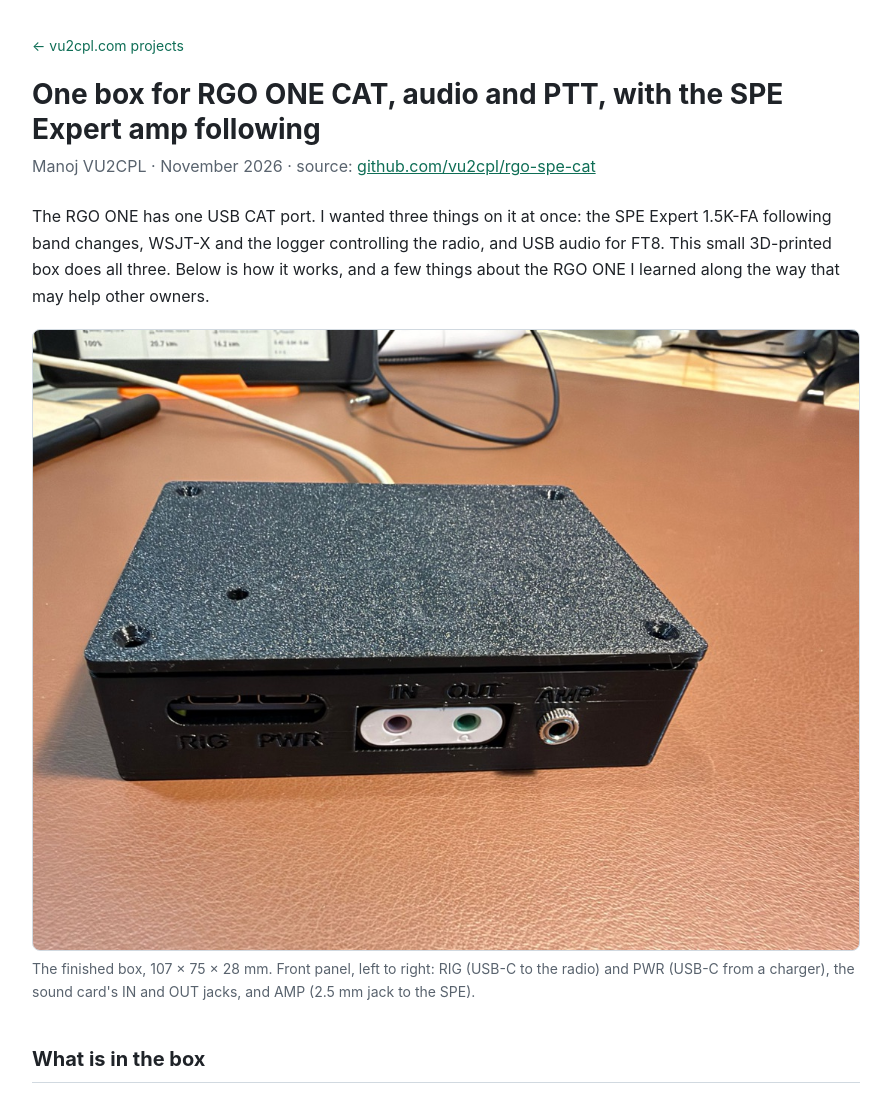
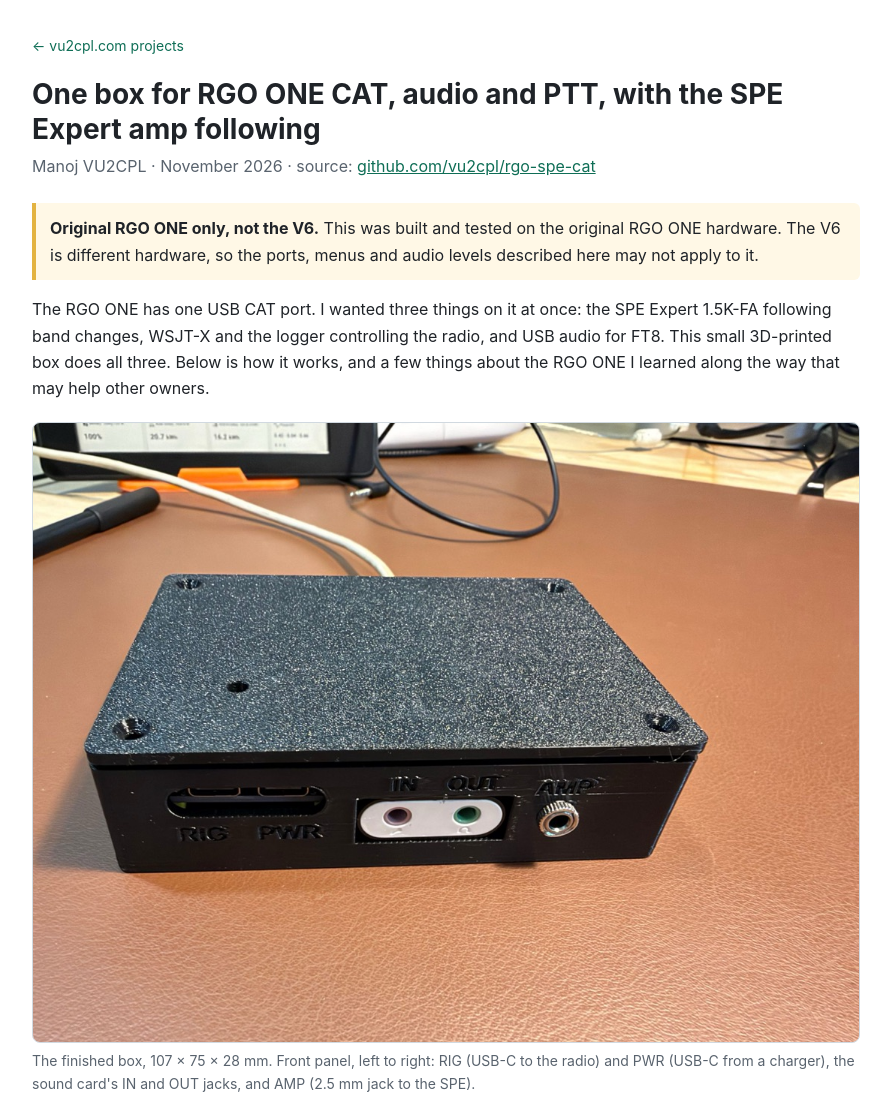
Before and after one commit to vu2cpl/vu2cpl.github.io, a plain HTML site: page projects/rgo-spe-cat/index.html in a window 1280 px wide. Shown: the top 1100 px of the page, without its empty margins (194-1085 px from the left). Drawn offline with Linux system fonts and the light colour scheme.

Commit message:
rgo-spe-cat page: note it is for the original RGO ONE, not the V6
Co-Authored-By: Claude Opus 5.5 <noreply@anthropic.com>

```diff
--- a/projects/rgo-spe-cat/index.html
+++ b/projects/rgo-spe-cat/index.html
@@ -38,6 +38,8 @@ ul{padding-left:22px}
 <a class="back" href="/#projects">&larr; vu2cpl.com projects</a>
 <h1>One box for RGO ONE CAT, audio and PTT, with the SPE Expert amp following</h1>
 <p class="by">Manoj VU2CPL · November 2026 · source: <a href="https://github.com/vu2cpl/rgo-spe-cat">github.com/vu2cpl/rgo-spe-cat</a></p>
+
+<div class="tip"><b>Original RGO ONE only, not the V6.</b> This was built and tested on the original RGO ONE hardware. The V6 is different hardware, so the ports, menus and audio levels described here may not apply to it.</div>
 
 <p>The RGO ONE has one USB CAT port. I wanted three things on it at once: the SPE Expert 1.5K-FA following band changes, WSJT-X and the logger controlling the radio, and USB audio for FT8. This small 3D-printed box does all three. Below is how it works, and a few things about the RGO ONE I learned along the way that may help other owners.</p>
 
```
